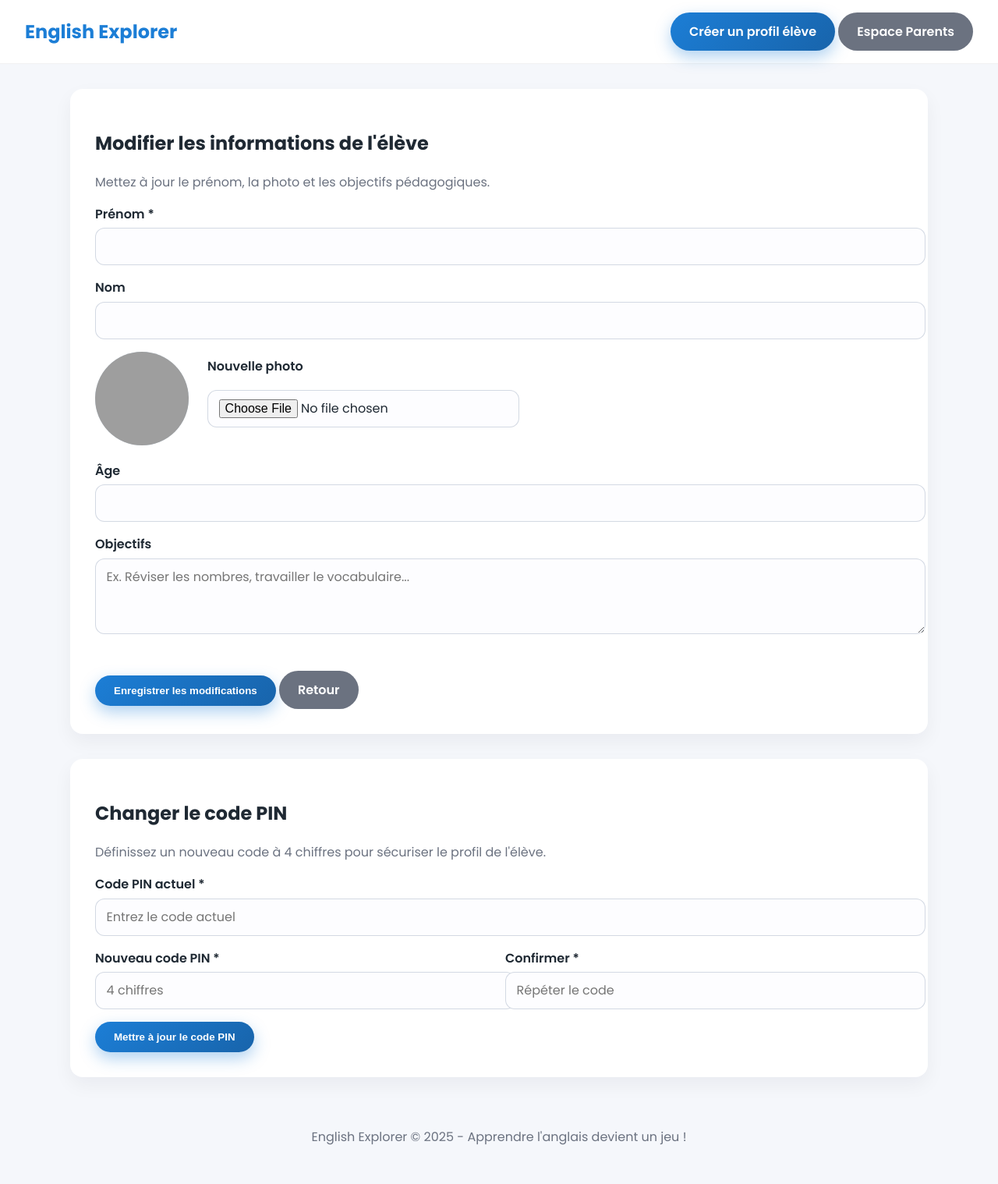
After one commit to ttiot/English_exercice, a Flask app: template app/templates/student_settings.html in a window 1280 px wide. The commit adds this page. Shown: the whole page at 78% size. Run offline with Flask 3, Linux system fonts and the light colour scheme; the template is opened without the code that fills it, so the values that code supplies are empty; some libraries are stand-ins or nearby versions; grey boxes are pictures that could not be loaded.

Commit message:
Add student profile management options

```diff
--- a/app/static/css/style.css
+++ b/app/static/css/style.css
@@ -274,6 +274,27 @@ footer {
   box-shadow: inset 0 0 0 4px rgba(28, 126, 214, 0.15);
 }
 
+.avatar-settings {
+  display: flex;
+  gap: 1.5rem;
+  align-items: center;
+  flex-wrap: wrap;
+  margin-bottom: 1.25rem;
+}
+
+.avatar-settings-fields {
+  display: grid;
+  gap: 0.75rem;
+  min-width: 200px;
+}
+
+.checkbox-inline {
+  display: flex;
+  gap: 0.5rem;
+  align-items: center;
+  font-weight: 600;
+}
+
 .student-profile-header {
   display: flex;
   gap: 2rem;
--- a/app/templates/parent_dashboard.html
+++ b/app/templates/parent_dashboard.html
@@ -24,6 +24,7 @@
             <th>Sessions complétées</th>
             <th>Score moyen</th>
             <th>Accès</th>
+            <th>Gestion</th>
           </tr>
         </thead>
         <tbody>
@@ -33,7 +34,8 @@
               <td>{{ item.total_sessions }}</td>
               <td>{{ item.average_score }}%</td>
               <td><a href="{{ url_for('main.view_student', student_id=item.student.id) }}">Voir le profil</a></td>
-            </tr>
+              <td><a href="{{ url_for('main.manage_student', student_id=item.student.id) }}">Modifier</a></td>
+          </tr>
           {% endfor %}
         </tbody>
       </table>
--- a/app/templates/student_detail.html
+++ b/app/templates/student_detail.html
@@ -16,6 +16,9 @@
           <p><strong>Objectifs :</strong> {{ student.goals }}</p>
         {% endif %}
         <a class="btn btn-primary" href="{{ url_for('main.start_session', student_id=student.id) }}">Démarrer une session</a>
+        {% if can_manage %}
+          <a class="btn btn-secondary" href="{{ url_for('main.manage_student', student_id=student.id) }}">Gérer le profil</a>
+        {% endif %}
       </div>
     </div>
   </div>
--- /dev/null
+++ b/app/templates/student_settings.html
@@ -0,0 +1,100 @@
+{% extends 'base.html' %}
+{% block title %}Gérer le profil de {{ student.full_name() }}{% endblock %}
+{% block content %}
+  <div class="card">
+    <h2>Modifier les informations de l'élève</h2>
+    <p class="muted">Mettez à jour le prénom, la photo et les objectifs pédagogiques.</p>
+    <form method="post" enctype="multipart/form-data" action="{{ url_for('main.manage_student', student_id=student.id) }}">
+      <input type="hidden" name="csrf_token" value="{{ csrf_token() }}" />
+      <input type="hidden" name="action" value="profile" />
+
+      <label for="first_name">Prénom *</label>
+      <input id="first_name" name="first_name" value="{{ student.first_name }}" required />
+
+      <label for="last_name">Nom</label>
+      <input id="last_name" name="last_name" value="{{ student.last_name or '' }}" />
+
+      <div class="avatar-settings">
+        <div class="student-avatar-large">
+          <img src="{{ url_for('static', filename=student.avatar_url()) }}" alt="Avatar actuel" />
+        </div>
+        <div class="avatar-settings-fields">
+          <label for="avatar">Nouvelle photo</label>
+          <input id="avatar" name="avatar" type="file" accept="image/*" />
+          {% if student.avatar_filename %}
+            <label class="checkbox-inline">
+              <input type="checkbox" name="remove_avatar" /> Supprimer la photo actuelle
+            </label>
+          {% endif %}
+        </div>
+      </div>
+
+      <label for="age">Âge</label>
+      <input id="age" name="age" type="number" min="6" max="13" value="{{ student.age or '' }}" />
+
+      <label for="goals">Objectifs</label>
+      <textarea id="goals" name="goals" rows="3" placeholder="Ex. Réviser les nombres, travailler le vocabulaire...">{{ student.goals or '' }}</textarea>
+
+      <div class="form-actions">
+        <button class="btn btn-primary" type="submit">Enregistrer les modifications</button>
+        <a class="btn btn-secondary" href="{{ url_for('main.view_student', student_id=student.id) }}">Retour</a>
+      </div>
+    </form>
+  </div>
+
+  <div class="card">
+    <h2>Changer le code PIN</h2>
+    <p class="muted">Définissez un nouveau code à 4 chiffres pour sécuriser le profil de l'élève.</p>
+    <form method="post" action="{{ url_for('main.manage_student', student_id=student.id) }}">
+      <input type="hidden" name="csrf_token" value="{{ csrf_token() }}" />
+      <input type="hidden" name="action" value="pin" />
+
+      {% if not parent_ok %}
+        <label for="current_pin">Code PIN actuel *</label>
+        <input
+          id="current_pin"
+          name="current_pin"
+          type="password"
+          pattern="\d{4}"
+          maxlength="4"
+          inputmode="numeric"
+          required
+          placeholder="Entrez le code actuel"
+        />
+      {% else %}
+        <p class="muted">En tant que parent, vous pouvez redéfinir le code sans saisir l'ancien.</p>
+      {% endif %}
+
+      <div class="grid-two">
+        <div>
+          <label for="new_pin">Nouveau code PIN *</label>
+          <input
+            id="new_pin"
+            name="new_pin"
+            type="password"
+            pattern="\d{4}"
+            maxlength="4"
+            inputmode="numeric"
+            required
+            placeholder="4 chiffres"
+          />
+        </div>
+        <div>
+          <label for="confirm_pin">Confirmer *</label>
+          <input
+            id="confirm_pin"
+            name="confirm_pin"
+            type="password"
+            pattern="\d{4}"
+            maxlength="4"
+            inputmode="numeric"
+            required
+            placeholder="Répéter le code"
+          />
+        </div>
+      </div>
+
+      <button class="btn btn-primary" type="submit">Mettre à jour le code PIN</button>
+    </form>
+  </div>
+{% endblock %}
```
Also changed, not shown: app/routes.py (+106 -1 lines).
